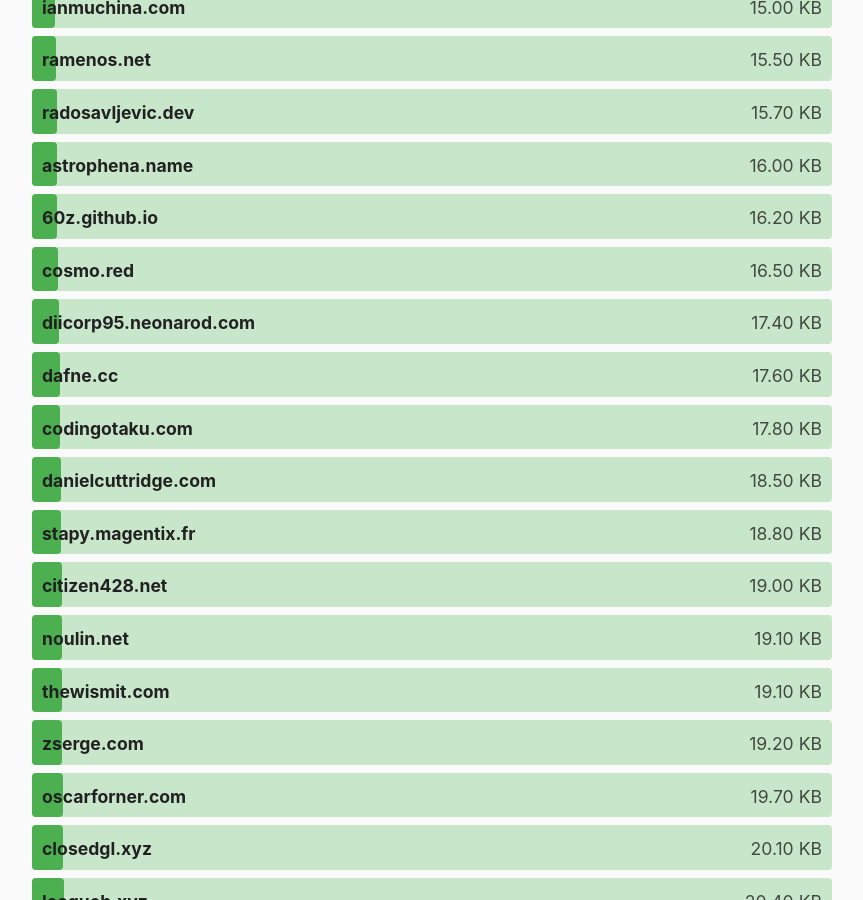
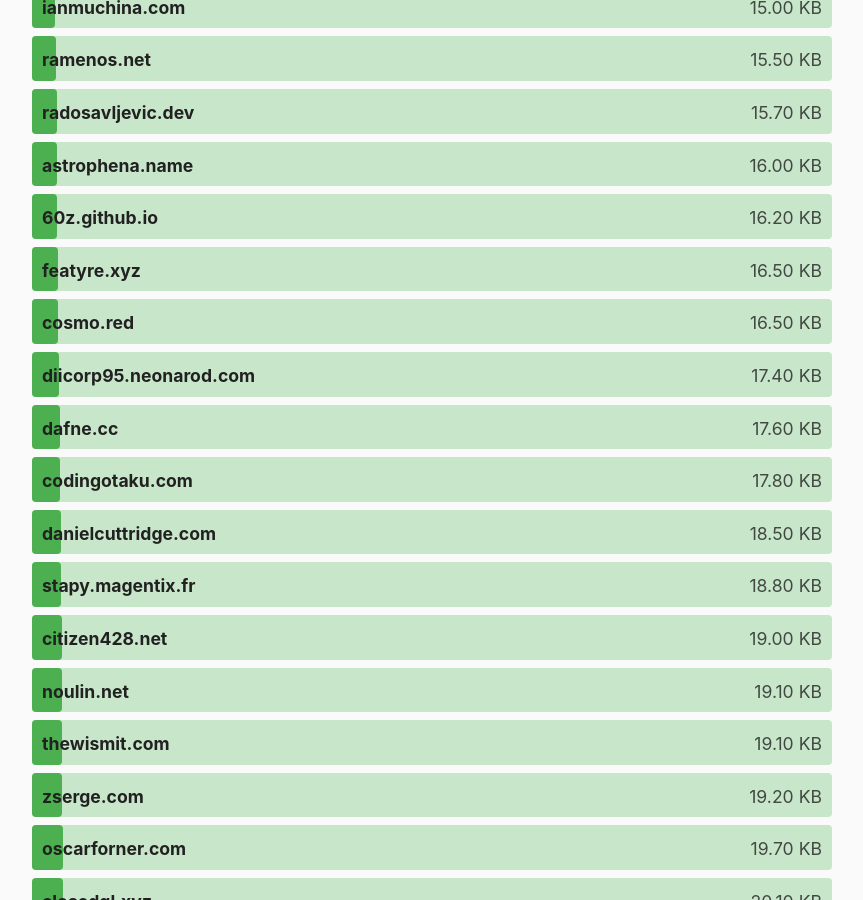
Before and after one commit to kevquirk/512kb.club, a Jekyll site: the page built from index.md, in a window 1280 px wide and 900 px high, scrolled down 4216 px. Shown: the whole window, without its empty margins (208-1071 px from the left). Built offline with Jekyll 4.4.1, drawn with Linux system fonts in a browser that asks for light colours.

Commit message:
Update sites.yml

```diff
--- a/_data/sites.yml
+++ b/_data/sites.yml
@@ -1,3 +1,8 @@
+- domain: featyre.xyz
+  url: https://featyre.xyz/
+  size: 16.5
+  last_checked: 2021-10-10
+
 - domain: 0chris.com
   url: https://www.0chris.com/
   size: 4.3
```
